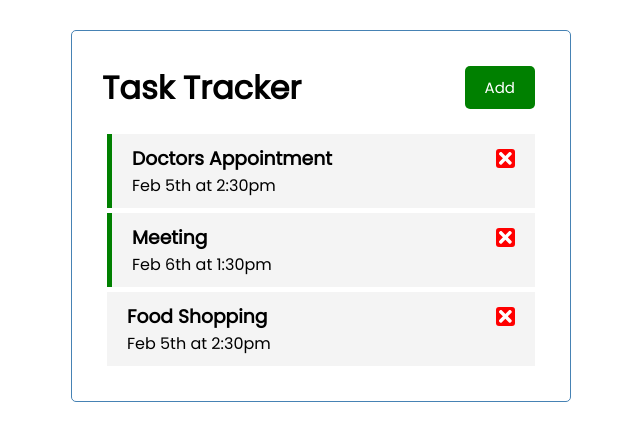
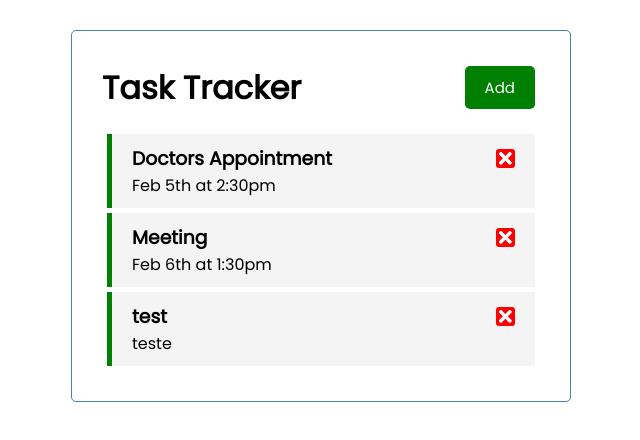
Before and after one commit to VitorPatrezze/anagram-io, a React (Create React App) app: page / in a window 1280 px wide. Shown: the top 440 px of the page, without its empty margins (319-959 px from the left). Built offline with nearby package versions, Linux system fonts and the light colour scheme; data requests are answered from the project's data file.

Commit message:
Added Json server (mock)

```diff
--- /dev/null
+++ b/db.json
@@ -0,0 +1,32 @@
+{
+  "tasks": [
+    {
+      "id": 1,
+      "text": "Doctors Appointment",
+      "day": "Feb 5th at 2:30pm",
+      "reminder": true
+    },
+    {
+      "id": 2,
+      "text": "Meeting",
+      "day": "Feb 6th at 1:30pm",
+      "reminder": true
+    },
+    {
+      "text": "test",
+      "day": "teste",
+      "reminder": true,
+      "id": 3
+    }
+  ],
+  "comments": [
+    {
+      "id": 1,
+      "body": "some comment",
+      "postId": 1
+    }
+  ],
+  "profile": {
+    "name": "typicode"
+  }
+}
--- a/package.json
+++ b/package.json
@@ -6,6 +6,7 @@
     "@testing-library/jest-dom": "^5.16.1",
     "@testing-library/react": "^12.1.2",
     "@testing-library/user-event": "^13.5.0",
+    "json-server": "^0.17.0",
     "react": "^17.0.2",
     "react-dom": "^17.0.2",
     "react-icons": "^4.3.1",
@@ -16,7 +17,8 @@
     "start": "react-scripts start",
     "build": "react-scripts build",
     "test": "react-scripts test",
-    "eject": "react-scripts eject"
+    "eject": "react-scripts eject",
+    "server": "json-server --watch db.json --port 5000"
   },
   "eslintConfig": {
     "extends": [
--- a/src/App.js
+++ b/src/App.js
@@ -1,46 +1,77 @@
-import { useState } from "react";
+import { useState, useEffect } from "react";
 import Header from "./components/Header";
 import Tasks from "./components/Tasks";
 import AddTask from "./components/AddTask";
 
 function App() {
   const [showAddTask, setShowAddTask] = useState(false)
-  const [tasks, setTasks] = useState([
-    {
-      id: 1,
-      text: 'Doctors Appointment',
-      day: 'Feb 5th at 2:30pm',
-      reminder: true
-    },
-    {
-      id: 2,
-      text: 'Meeting',
-      day: 'Feb 6th at 1:30pm',
-      reminder: true
-    },
-    {
-      id: 3,
-      text: 'Food Shopping',
-      day: 'Feb 5th at 2:30pm',
-      reminder: false
-    },
-  ])
+  const [tasks, setTasks] = useState([])
+
+  useEffect(() => {
+    const getTasks = async () => {
+      const tasksFromServer = await fetchTasks()
+      console.log(tasksFromServer)
+      setTasks(tasksFromServer)
+    }
+    getTasks()
+  }, [])
+
+  // Fetch tasks
+  const fetchTasks = async () => {
+    const res = await fetch('http://localhost:5000/tasks')
+    const data = await res.json()
+
+    return data
+  }
+
+  // Fetch task
+  const fetchTask = async (id) => {
+    const res = await fetch(`http://localhost:5000/tasks/${id}`)
+    const data = await res.json()
+
+    return data
+  }
 
   // Add Task
-  const addTask = (task) => {
-    const id = Math.floor(Math.random() * 10000) + 1
-    const newTask = { id, ...task }
-    setTasks([...tasks, newTask])
+  const addTask = async (task) => {
+    const res = await fetch(`http://localhost:5000/tasks`,
+      {
+        method: 'POST',
+        headers: {
+          'Content-type': 'application/json'
+        },
+        body: JSON.stringify(task)
+      })
+
+    const data = await res.json()
+    setTasks([...tasks, data])
+
+    //
+    // const newTask = { id, ...task }
+    // setTasks([...tasks, newTask])
   }
 
   // Delete Task
-  const deleteTask = (id) => {
+  const deleteTask = async (id) => {
+    await fetch(`http://localhost:5000/tasks/${id}`, { method: 'DELETE' })
+
     setTasks(tasks.filter((task) => task.id !== id))
   }
 
   // Toggle reminder
-  const toggleReminder = (id) => {
-    setTasks(tasks.map((task) => task.id === id ? { ...task, reminder: !task.reminder } : task))
+  const toggleReminder = async (id) => {
+    const taskToToggle = await fetchTask(id)
+    const updTask = { ...taskToToggle, reminder: !taskToToggle.reminder }
+    const res = await fetch(`http://localhost:5000/tasks/${id}`, {
+      method: 'PUT',
+      headers: {
+        'Content-type': 'application/json'
+      },
+      body: JSON.stringify(updTask)
+    })
+    const data = await res.json()
+
+    setTasks(tasks.map((task) => task.id === id ? { ...task, reminder: data.reminder } : task))
   }
 
   return (
```
Also changed, not shown: 1 other file (tests, documents, lock files or other folders).
